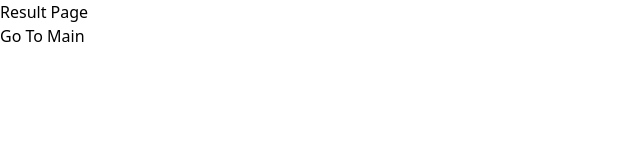
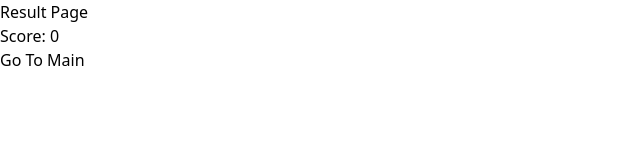
Before and after one commit to eunice-hong/kr-audition-master, a SvelteKit app: page /result in a window 1280 px wide. Shown: the top 160 px of the page, without its empty margins (0-640 px from the left). Built offline with nearby package versions, Linux system fonts and the light colour scheme.

Commit message:
feat: show record on result page

```diff
--- a/src/routes/result/+page.svelte
+++ b/src/routes/result/+page.svelte
@@ -1,3 +1,10 @@
+<script>
+    import { recordStore } from '$lib/index';
+</script>
+
+
 <h1>Result Page</h1>
 
+<p>Score: {$recordStore}</p>
+
 <a href="/">Go To Main</a>
```
